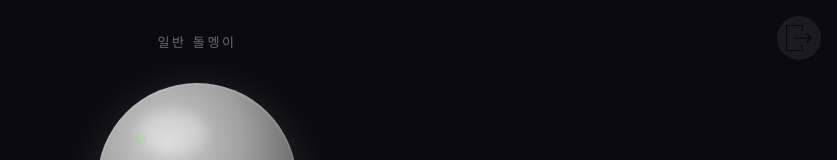
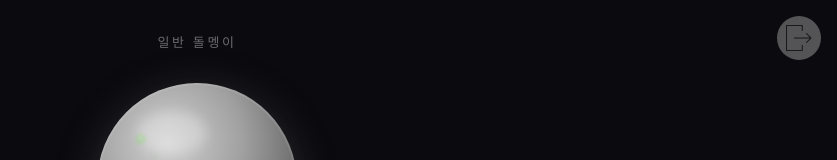
Before and after one commit to selwjoo/StoneGame, a React (Create React App) app in the folder stonegame/: page /money in a window 1280 px wide. Shown: the top 160 px of the page, without its empty margins (443-1280 px from the left). Built offline with nearby package versions, Linux system fonts and the light colour scheme.

Commit message:
나가기 버튼

```diff
--- a/stonegame/src/Money.js
+++ b/stonegame/src/Money.js
@@ -142,8 +142,8 @@ export default function Money({ money, setMoney, combo, setCombo, selectedCrysta
           padding: 0,
           border: "none",
           background: exitHover
-            ? "rgba(255, 255, 255, 0.15)"
-            : "rgba(255, 255, 255, 0.07)",
+            ? "rgba(255, 255, 255, 0.50)"
+            : "rgba(255, 255, 255, 0.30)",
           borderRadius: "50%",
           cursor: "pointer",
           display: "flex",
```
